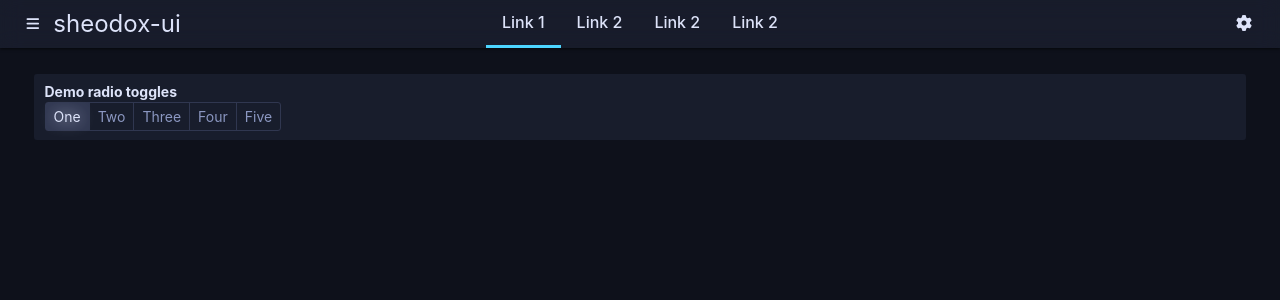
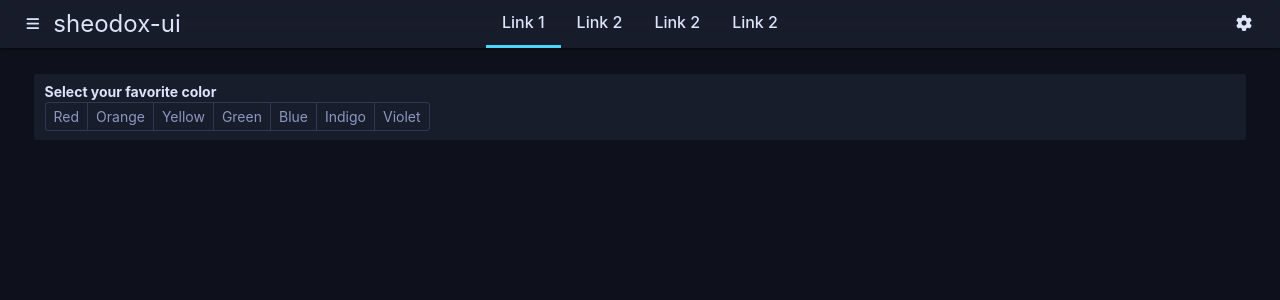
Before and after one commit to sheodox/sheodox-ui, a SvelteKit app: page /toggles in a window 1280 px wide. Shown: the top 300 px of the page. Built offline with nearby package versions, Linux system fonts and the light colour scheme.

Commit message:
Updated the toggle demo with a more understandable prompt

```diff
--- a/src/routes/(app)/toggles/+page.svelte
+++ b/src/routes/(app)/toggles/+page.svelte
@@ -1,4 +1,4 @@
-<Fieldset legend="Demo radio toggles" fieldsetClasses="f-column">
+<Fieldset legend="Select your favorite color" fieldsetClasses="f-column">
 	<div class="sx-toggles f-row align-self-start">
 		{#each radios as radio}
 			{@const radioId = 'radio-test-' + radio.value}
@@ -8,17 +8,25 @@
 			</label>
 		{/each}
 	</div>
+
+	{#if value}
+		<p>
+			Your favorite color is {value}.
+		</p>
+	{/if}
 </Fieldset>
 
 <script lang="ts">
 	import { Fieldset } from '$lib';
-	let value = 'one';
+	let value = '';
 
 	const radios = [
-		{ value: 'one', text: 'One' },
-		{ value: 'two', text: 'Two' },
-		{ value: 'three', text: 'Three' },
-		{ value: 'four', text: 'Four' },
-		{ value: 'five', text: 'Five' },
+		{ value: 'red', text: 'Red' },
+		{ value: 'orange', text: 'Orange' },
+		{ value: 'yellow', text: 'Yellow' },
+		{ value: 'green', text: 'Green' },
+		{ value: 'blue', text: 'Blue' },
+		{ value: 'indigo', text: 'Indigo' },
+		{ value: 'violet', text: 'Violet' },
 	];
 </script>
```
